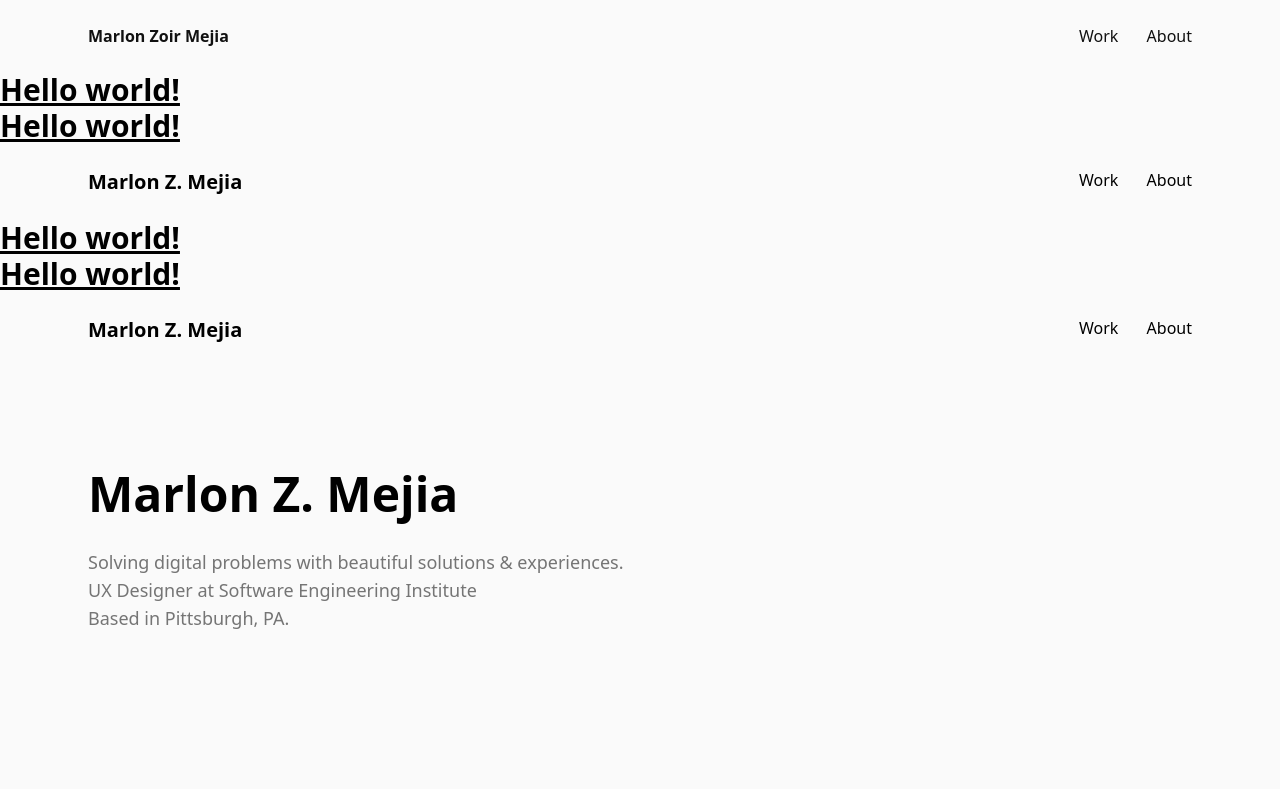
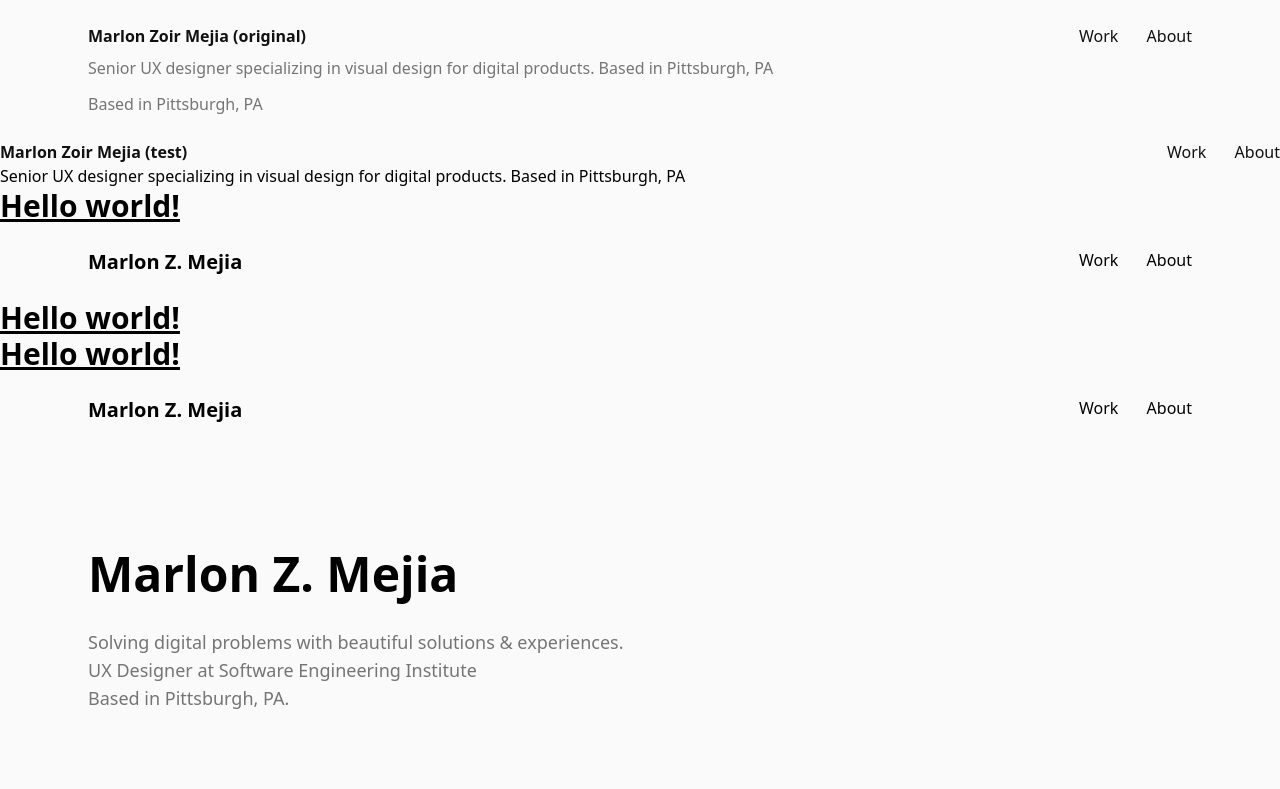
Before and after one commit to marlonzm96/marlonzm96.github.io, a website: page index.html in a window 1280 px wide. Shown: the top 789 px of the page. Drawn offline with Linux system fonts and the light colour scheme.

Commit message:
misc changes

```diff
--- a/index.html
+++ b/index.html
@@ -14,20 +14,50 @@
 <body class="bg-gray-50">
 
   <!-- header / nav (content that is shared across pages) -->
-  <header class="max-w-6xl mx-auto px-6 py-6 flex justify-between">
-    <a href="index.html" class="link-secondary-sm font-semibold">Marlon Zoir Mejia</a>
+  <header class="max-w-6xl mx-auto px-6 pt-6 pb-1 flex justify-between">
+    <a href="index.html" class="link-secondary-sm font-semibold">Marlon Zoir Mejia (original)</a>
     <nav class="space-x-6">
       <a href="#work" class="link-secondary-sm">Work</a>
       <a href="about.html" class="link-secondary-sm">About</a>
     </nav>
   </header>
 
+
+  <!-- main (content that is unique - only 1 per page) test -->
+  <div class="max-w-6xl mx-auto px-6 pt-1 pb-1 flex justify-between">
+    <p class="text-base text-gray-600">
+      Senior UX designer specializing in visual design for digital products. Based in Pittsburgh, PA
+    </p>
+  </div>
+
+  <div class="max-w-6xl mx-auto px-6 pt-2 pb-6 flex justify-between">
+    <p class="text-base text-gray-600">
+      Based in Pittsburgh, PA
+    </p>
+  </div>
+
+
+
+
+
+
+  <!-- header / nav (content that is shared across pages) test -->
+  <header class="w-1/2 md:w-full flex justify-between">
+    <a href="index.html" class="link-secondary-sm font-semibold">Marlon Zoir Mejia (test)</a>
+    <nav class="space-x-6">
+      <a href="#work" class="link-secondary-sm">Work</a>
+      <a href="about.html" class="link-secondary-sm">About</a>
+    </nav>
+  </header>
+
+
+
   <!-- main (content that is unique - only 1 per page)-->
-    <main>
-      <h1 class="text-3xl font-bold underline">
-        Hello world!
-      </h1>
-    </main>
+  <main>
+    <h1 class="text-base">
+      Senior UX designer specializing in visual design for digital products. Based in Pittsburgh, PA
+    </h1>
+  </main>
 
   <!-- footer (content that is shared across pages) -->
 
```
Also changed, not shown: src/output.css.
